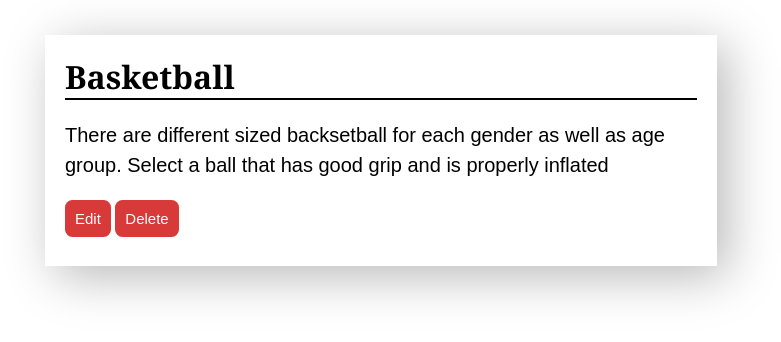
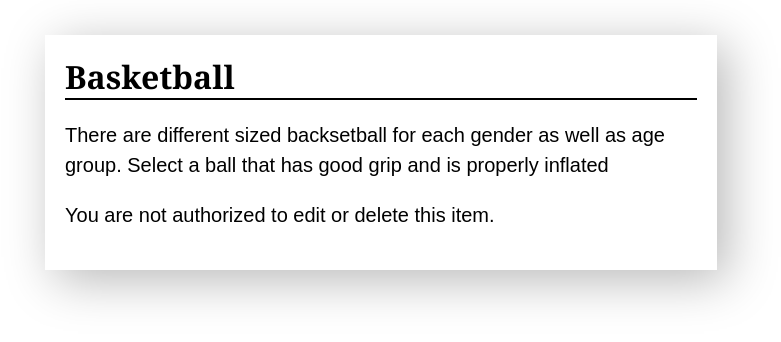
Before and after one commit to hdawg5000/sports-catalog-app, a Flask app: page /category/1/item/5 in a window 1280 px wide. Shown: the part 148-490 px from the top of the page, without its empty margins (259-1040 px from the left). Run offline with Flask 2, Linux system fonts and the light colour scheme; data comes from the database, SQL or seed files in the repository; both versions use the stored data as it was after the commit.

Commit message:
Added check to prevent edits or deletes from users who did not create the item

```diff
--- a/main.py
+++ b/main.py
@@ -167,11 +167,21 @@ def showItems(category_id):
 def showItem(category_id, item_id):
     #Check is user is logged in. If not, edit and delete links will be hidden
     logged_in = True
+    logged_in_username = ""
+    authorized = False
+    category = session.query(Category).filter_by(id=category_id).one()
+    item = session.query(Item).filter_by(id=item_id).one()
     if 'username' not in login_session:
         logged_in = False
-    category = session.query(Category).filter_by(id=category_id).one()
-    item = session.query(Item).filter_by(id=item_id).one()
-    return render_template('showItem.html', item=item, category=category, allowed=logged_in)
+    else:
+        logged_in_username = login_session['email']
+        item_creator_username = session.query(User).filter_by(id=item.user_id).one()
+        print ("item creator username " + str(item_creator_username.username))
+        print ("logged in username " + str(logged_in_username))
+        authorized = False
+        if item_creator_username.username == str(logged_in_username):
+            authorized = True
+    return render_template('showItem.html', item=item, category=category, allowed=logged_in, authorized=authorized)
 
 #Add a new item given the category ID
 @app.route('/item/new', methods=['GET', 'POST'])
@@ -186,7 +196,9 @@ def addItem():
         else:
             categoryName = request.form['category']
             category = session.query(Category).filter_by(name=categoryName).one()
-            newItem = Item(name=request.form['name'], description=request.form['description'], category_id=category.id, user_id=1)
+            item_creator_username = login_session['email']
+            item_creator_id = session.query(User).filter_by(username=item_creator_username).one()
+            newItem = Item(name=request.form['name'], description=request.form['description'], category_id=category.id, user_id=item_creator_id.id)
             session.add(newItem)
             session.commit()
             return redirect(url_for('showItems', category_id=category.id))
@@ -197,25 +209,23 @@ def addItem():
 @app.route('/category/<int:category_id>/item/<int:item_id>/edit', methods=['GET', 'POST'])
 def editItem(category_id, item_id):
     logged_in = True
-    if request.method == 'POST':
-        #Check is user is logged in. If not, redirect to login page
-        if 'username' not in login_session:
-            return redirect('/login')
-        else:
-            category = session.query(Category).filter_by(name=request.form['category']).one()
-            item = session.query(Item).filter_by(id=item_id).one()
-            item.name = request.form['name']
-            item.description = request.form['description']
-            item.category_id = category.id
-            session.add(item)
-            session.commit()
-            return redirect(url_for('showItems', category_id=category.id))
+    #Check is user is logged in. If not, redirect to login page
+    if 'username' not in login_session:
+        return redirect('/login')
+    elif request.method == 'POST':
+        category = session.query(Category).filter_by(name=request.form['category']).one()
+        item = session.query(Item).filter_by(id=item_id).one()
+        item.name = request.form['name']
+        item.description = request.form['description']
+        item.category_id = category.id
+        session.add(item)
+        session.commit()
+        return redirect(url_for('showItems', category_id=category.id))
     else:
         category = session.query(Category).filter_by(id=category_id).one()
         item = session.query(Item).filter_by(id=item_id).one()
         categories = session.query(Category).all()
-        user_id = item.user_id
-        item_creator = session.query(User).filter_by()
+        logged_in = session.query(User).filter_by(username=login_session)
         return render_template('editItem.html', item=item, category=category, categories=categories, allowed=logged_in)
 
 #Delete item from category
--- a/templates/showItem.html
+++ b/templates/showItem.html
@@ -21,10 +21,16 @@
       <p>
         {{item.description}}
       </p>
+      {% if authorized %}
       <div id="links">
         <a href="{{url_for('editItem', category_id=category.id, item_id=item.id)}}">Edit</a>
         <a href="{{url_for('deleteItem', category_id=category.id, item_id=item.id)}}">Delete</a>
       </div>
+      {% else %}
+        <p>
+          You are not authorized to edit or delete this item.
+        </p>
+      {% endif %}
     </div>
   </body>
 </html>
```
Also changed, not shown: catalog.db.
